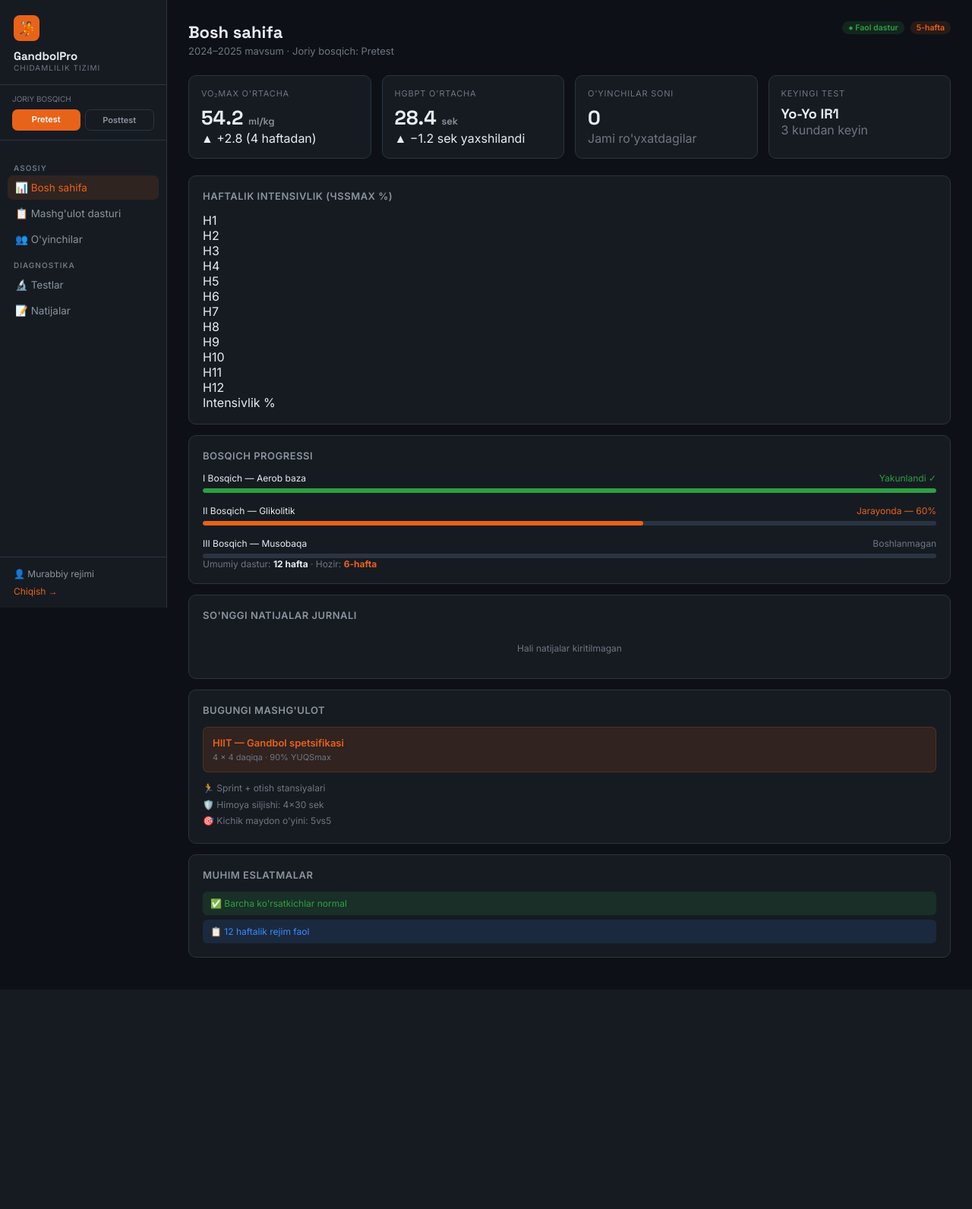
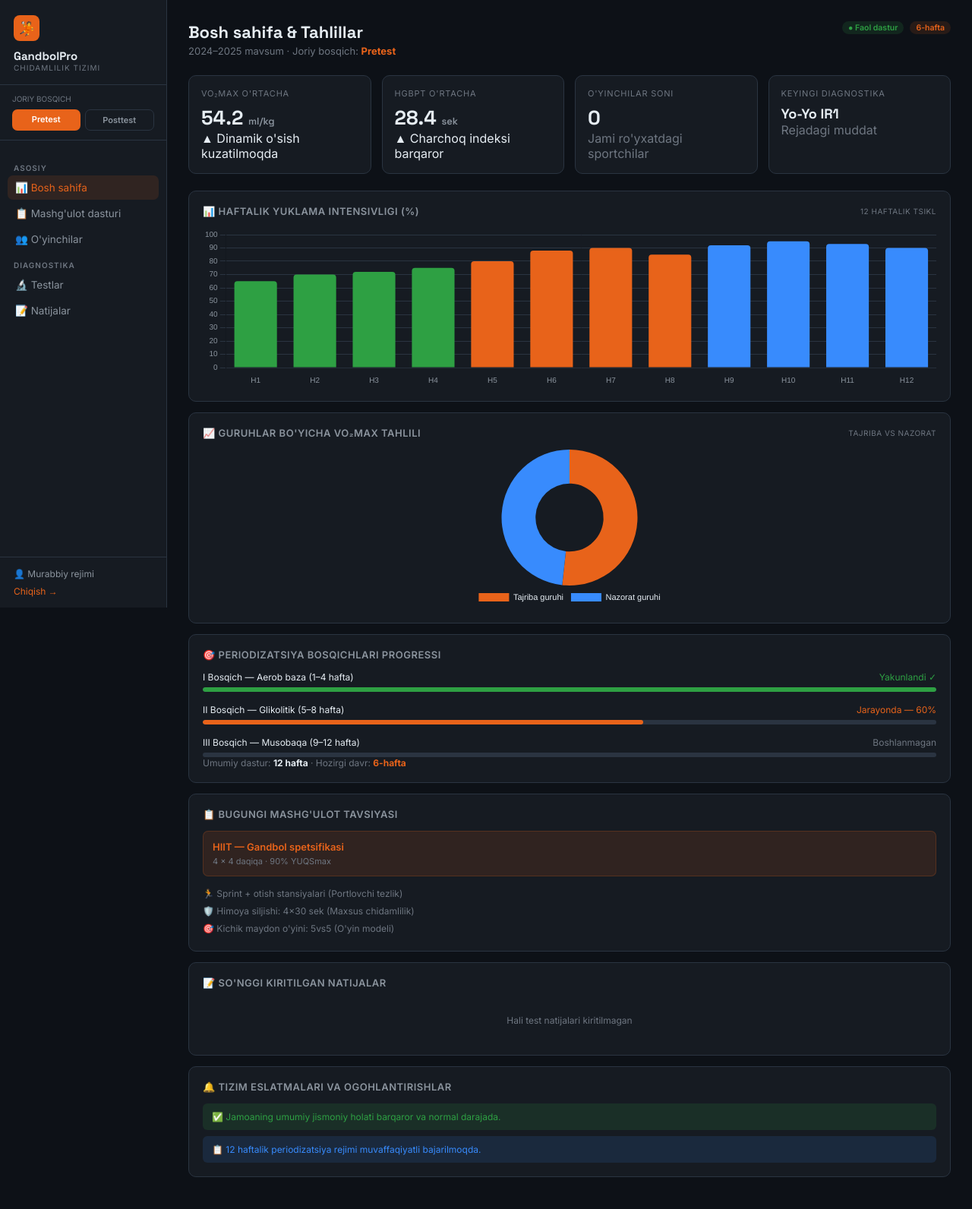
Before and after one commit to noilaabdullayeva506-ux/gandbolpro, a Flask app: page /coach in a window 1280 px wide. Shown: the whole page at 76% size. Before the commit the page ends 1261 px from the top, so only its background shows below. Run offline with Flask 3, Linux system fonts and the light colour scheme; the visitor is signed in with stand-in values (Sample User, id 1); data comes from the database, SQL or seed files in the repository; data that the repository does not hold is empty.

Commit message:
Update coach_dashboard.html

```diff
--- a/templates/coach_dashboard.html
+++ b/templates/coach_dashboard.html
@@ -3,99 +3,125 @@
 {% block content %}
 <div class="page-header">
   <div>
-    <div class="page-title">Bosh sahifa</div>
-    <div class="page-sub">2024–2025 mavsum · Joriy bosqich: {{ 'Pretest' if phase=='pretest' else 'Posttest' }}</div>
+    <div class="page-title">Bosh sahifa & Tahlillar</div>
+    <div class="page-sub">2024–2025 mavsum · Joriy bosqich: <strong style="color:var(--accent);">{{ 'Pretest' if phase=='pretest' else 'Posttest' }}</strong></div>
   </div>
   <div style="display:flex; gap:8px;">
     <span class="badge badge-green">● Faol dastur</span>
-    <span class="badge badge-orange">5-hafta</span>
+    <span class="badge badge-orange">6-hafta</span>
   </div>
 </div>
 
+<!-- Yuqori asosiy statistika kartochkalari -->
 <div class="cards-grid">
   <div class="stat-card">
     <div class="stat-label">VO₂max o'rtacha</div>
     <div class="stat-value">{{ avg_vo2 if avg_vo2 is not none else '54.2' }} <span class="stat-unit">ml/kg</span></div>
-    <div class="stat-change up">▲ +2.8 (4 haftadan)</div>
+    <div class="stat-change up">▲ Dinamik o'sish kuzatilmoqda</div>
   </div>
   <div class="stat-card">
     <div class="stat-label">HGBPT o'rtacha</div>
     <div class="stat-value">{{ avg_rsa if avg_rsa is not none else '28.4' }} <span class="stat-unit">sek</span></div>
-    <div class="stat-change up">▲ −1.2 sek yaxshilandi</div>
+    <div class="stat-change up">▲ Charchoq indeksi barqaror</div>
   </div>
   <div class="stat-card">
     <div class="stat-label">O'yinchilar soni</div>
-    <div class="stat-value">{{ n if n is not none else '14' }}</div>
-    <div class="stat-change" style="color:var(--text3)">Jami ro'yxatdagilar</div>
+    <div class="stat-value">{{ n if n is not none else '0' }}</div>
+    <div class="stat-change" style="color:var(--text3)">Jami ro'yxatdagi sportchilar</div>
   </div>
   <div class="stat-card">
-    <div class="stat-label">Keyingi test</div>
+    <div class="stat-label">Keyingi diagnostika</div>
     <div class="stat-value" style="font-size:18px">Yo-Yo IR1</div>
-    <div class="stat-change" style="color:var(--text3)">3 kundan keyin</div>
+    <div class="stat-change" style="color:var(--text3)">Rejadagi muddat</div>
   </div>
 </div>
 
+<!-- Asosiy grafiklar qismi (Chart.js diagrammalari) -->
 <div class="two-col">
+  <!-- 1-Grafik: Haftalik intensivlik -->
   <div class="card">
-    <div class="card-title">Haftalik intensivlik (ЧSSmax %)</div>
-    <div class="chart-area" id="weekly-chart">
-      <div class="bar-col"><div class="bar-fill" data-val="65%" style="height: 65%; background: rgb(46, 160, 67); opacity: 0.9;"></div><div class="bar-label">H1</div></div>
-      <div class="bar-col"><div class="bar-fill" data-val="70%" style="height: 70%; background: rgb(46, 160, 67); opacity: 0.9;"></div><div class="bar-label">H2</div></div>
-      <div class="bar-col"><div class="bar-fill" data-val="72%" style="height: 72%; background: rgb(46, 160, 67); opacity: 0.9;"></div><div class="bar-label">H3</div></div>
-      <div class="bar-col"><div class="bar-fill" data-val="75%" style="height: 75%; background: rgb(46, 160, 67); opacity: 0.9;"></div><div class="bar-label">H4</div></div>
-      <div class="bar-col"><div class="bar-fill" data-val="80%" style="height: 80%; background: rgb(232, 99, 26); opacity: 1;"></div><div class="bar-label">H5</div></div>
-      <div class="bar-col"><div class="bar-fill" data-val="88%" style="height: 88%; background: rgb(232, 99, 26); opacity: 1;"></div><div class="bar-label">H6</div></div>
-      <div class="bar-col"><div class="bar-fill" data-val="90%" style="height: 90%; background: rgb(232, 99, 26); opacity: 1;"></div><div class="bar-label">H7</div></div>
-      <div class="bar-col"><div class="bar-fill" data-val="85%" style="height: 85%; background: rgb(232, 99, 26); opacity: 1;"></div><div class="bar-label">H8</div></div>
-      <div class="bar-col"><div class="bar-fill" data-val="92%" style="height: 92%; background: rgb(56, 139, 253); opacity: 0.8;"></div><div class="bar-label">H9</div></div>
-      <div class="bar-col"><div class="bar-fill" data-val="95%" style="height: 95%; background: rgb(56, 139, 253); opacity: 0.8;"></div><div class="bar-label">H10</div></div>
-      <div class="bar-col"><div class="bar-fill" data-val="93%" style="height: 93%; background: rgb(56, 139, 253); opacity: 0.8;"></div><div class="bar-label">H11</div></div>
-      <div class="bar-col"><div class="bar-fill" data-val="90%" style="height: 90%; background: rgb(56, 139, 253); opacity: 0.8;"></div><div class="bar-label">H12</div></div>
+    <div class="card-title" style="display:flex; justify-content:space-between; align-items:center;">
+      <span>📊 Haftalik yuklama intensivligi (%)</span>
+      <span style="font-size:10px; color:var(--text3); font-weight:normal;">12 haftalik tsikl</span>
     </div>
-    <div class="legend">
-      <span><span class="legend-dot" style="background:var(--accent)"></span>Intensivlik %</span>
+    <div class="chart-area" style="height: 210px; position: relative; margin-top: 10px;">
+      <canvas id="weeklyIntensityChart"></canvas>
     </div>
   </div>
 
+  <!-- 2-Grafik: Guruhlar bo'yicha VO2max taqqoslamasi -->
   <div class="card">
-    <div class="card-title">Bosqich progressi</div>
+    <div class="card-title" style="display:flex; justify-content:space-between; align-items:center;">
+      <span>📈 Guruhlar bo'yicha VO₂max tahlili</span>
+      <span style="font-size:10px; color:var(--text3); font-weight:normal;">Tajriba vs Nazorat</span>
+    </div>
+    <div class="chart-area" style="height: 210px; position: relative; margin-top: 10px;">
+      <canvas id="groupComparisonChart"></canvas>
+    </div>
+  </div>
+</div>
+
+<!-- O'rta qism: Bosqich progressi va Bugungi mashg'ulot -->
+<div class="two-col">
+  <!-- Bosqich progressi -->
+  <div class="card">
+    <div class="card-title">🎯 Periodizatsiya bosqichlari progressi</div>
+
     <div style="margin-bottom:16px;">
       <div style="display:flex; justify-content:space-between; margin-bottom:6px; font-size:12px;">
-        <span>I Bosqich — Aerob baza</span>
+        <span>I Bosqich — Aerob baza (1–4 hafta)</span>
         <span style="color:var(--green)">Yakunlandi ✓</span>
       </div>
       <div style="background:var(--border); border-radius:3px; height:6px; overflow:hidden;">
         <div style="width:100%; background:var(--green); height:100%; border-radius:3px;"></div>
       </div>
     </div>
+
     <div style="margin-bottom:16px;">
       <div style="display:flex; justify-content:space-between; margin-bottom:6px; font-size:12px;">
-        <span>II Bosqich — Glikolitik</span>
+        <span>II Bosqich — Glikolitik (5–8 hafta)</span>
         <span style="color:var(--accent)">Jarayonda — 60%</span>
       </div>
       <div style="background:var(--border); border-radius:3px; height:6px; overflow:hidden;">
         <div style="width:60%; background:var(--accent); height:100%; border-radius:3px;"></div>
       </div>
     </div>
+
     <div>
       <div style="display:flex; justify-content:space-between; margin-bottom:6px; font-size:12px;">
-        <span>III Bosqich — Musobaqa</span>
+        <span>III Bosqich — Musobaqa (9–12 hafta)</span>
         <span style="color:var(--text3)">Boshlanmagan</span>
       </div>
       <div style="background:var(--border); border-radius:3px; height:6px; overflow:hidden;">
         <div style="width:0%; background:var(--blue); height:100%; border-radius:3px;"></div>
       </div>
     </div>
+
     <div class="divider"></div>
     <div style="font-size:12px; color:var(--text3)">
-      Umumiy dastur: <strong style="color:var(--text)">12 hafta</strong> · Hozir: <strong style="color:var(--accent)">6-hafta</strong>
+      Umumiy dastur: <strong style="color:var(--text)">12 hafta</strong> · Hozirgi davr: <strong style="color:var(--accent)">6-hafta</strong>
+    </div>
+  </div>
+
+  <!-- Bugungi mashg'ulot rejasi -->
+  <div class="card">
+    <div class="card-title">📋 Bugungi mashg'ulot tavsiyasi</div>
+    <div style="background:var(--accent-dim); border:1px solid rgba(232,99,26,0.2); border-radius:7px; padding:12px; margin-bottom:12px;">
+      <div style="font-size:13px; font-weight:600; color:var(--accent); margin-bottom:4px;">HIIT — Gandbol spetsifikasi</div>
+      <div style="font-size:11px; color:var(--text3)">4 × 4 daqiqa · 90% YUQSmax</div>
+    </div>
+    <div style="font-size:12px; color:var(--text3); line-height:1.9">
+      🏃 Sprint + otish stansiyalari (Portlovchi tezlik)<br>
+      🛡️ Himoya siljishi: 4×30 sek (Maxsus chidamlilik)<br>
+      🎯 Kichik maydon o'yini: 5vs5 (O'yin modeli)
     </div>
   </div>
 </div>
 
-<div class="three-col">
+<!-- Pastki qism: So'nggi natijalar va Eslatmalar -->
+<div class="two-col">
   <div class="card">
-    <div class="card-title">So'nggi natijalar jurnali</div>
+    <div class="card-title">📝 So'nggi kiritilgan natijalar</div>
     {% if recent %}
     <div style="max-height: 180px; overflow-y: auto;">
       <table class="result-table">
@@ -104,8 +130,8 @@
           {% for r in recent %}
           <tr>
             <td>{{ r.created_at.strftime('%d.%m.%Y') }}</td>
-            <td>{{ r.player.name }}</td>
-            <td>{{ r.test_name }}</td>
+            <td><strong>{{ r.player.name }}</strong></td>
+            <td><span class="chip">{{ r.test_name }}</span></td>
             <td><strong>{{ r.result_text }}</strong></td>
           </tr>
           {% endfor %}
@@ -113,29 +139,86 @@
       </table>
     </div>
     {% else %}
-    <div style="font-size:12px; color:var(--text3); text-align:center; padding:14px 0;">Hali natijalar kiritilmagan</div>
+    <div style="font-size:12px; color:var(--text3); text-align:center; padding:20px 0;">Hali test natijalari kiritilmagan</div>
     {% endif %}
   </div>
 
   <div class="card">
-    <div class="card-title">Bugungi mashg'ulot</div>
-    <div style="background:var(--accent-dim); border:1px solid rgba(232,99,26,0.2); border-radius:7px; padding:12px; margin-bottom:10px;">
-      <div style="font-size:13px; font-weight:600; color:var(--accent); margin-bottom:4px;">HIIT — Gandbol spetsifikasi</div>
-      <div style="font-size:11px; color:var(--text3)">4 × 4 daqiqa · 90% YUQSmax</div>
-    </div>
-    <div style="font-size:12px; color:var(--text3); line-height:1.8">
-      🏃 Sprint + otish stansiyalari<br>
-      🛡️ Himoya siljishi: 4×30 sek<br>
-      🎯 Kichik maydon o'yini: 5vs5
-    </div>
-  </div>
-
-  <div class="card">
-    <div class="card-title">Muhim eslatmalar</div>
-    <div style="display:flex; flex-direction:column; gap:6px;">
-      <div style="background:var(--green-dim); border-radius:6px; padding:8px 10px; font-size:12px; color:var(--green)">✅ Barcha ko'rsatkichlar normal</div>
-      <div style="background:var(--blue-dim); border-radius:6px; padding:8px 10px; font-size:12px; color:var(--blue)">📋 12 haftalik rejim faol</div>
+    <div class="card-title">🔔 Tizim eslatmalari va ogohlantirishlar</div>
+    <div style="display:flex; flex-direction:column; gap:8px;">
+      <div style="background:var(--green-dim); border-radius:6px; padding:10px 12px; font-size:12px; color:var(--green)">
+        ✅ Jamoaning umumiy jismoniy holati barqaror va normal darajada.
+      </div>
+      <div style="background:var(--blue-dim); border-radius:6px; padding:10px 12px; font-size:12px; color:var(--blue)">
+        📋 12 haftalik periodizatsiya rejimi muvaffaqiyatli bajarilmoqda.
+      </div>
     </div>
   </div>
 </div>
+
+<!-- Chart.js skripti orqali diagrammalarni jonlantirish -->
+<script src="https://cdn.jsdelivr.net/npm/chart.js"></script>
+<script>
+document.addEventListener("DOMContentLoaded", function() {
+  // 1. Haftalik intensivlik diagrammasi (Bar Chart)
+  const ctx1 = document.getElementById('weeklyIntensityChart').getContext('2d');
+  new Chart(ctx1, {
+    type: 'bar',
+    data: {
+      labels: ['H1', 'H2', 'H3', 'H4', 'H5', 'H6', 'H7', 'H8', 'H9', 'H10', 'H11', 'H12'],
+      datasets: [{
+        label: 'Intensivlik %',
+        data: [65, 70, 72, 75, 80, 88, 90, 85, 92, 95, 93, 90],
+        backgroundColor: [
+          '#2ea043', '#2ea043', '#2ea043', '#2ea043',
+          '#e8631a', '#e8631a', '#e8631a', '#e8631a',
+          '#388bfd', '#388bfd', '#388bfd', '#388bfd'
+        ],
+        borderRadius: 4
+      }]
+    },
+    options: {
+      responsive: true,
+      maintainAspectRatio: false,
+      plugins: { legend: { display: false } },
+      scales: {
+        y: {
+          beginAtZero: true,
+          max: 100,
+          grid: { color: '#2a3441' },
+          ticks: { color: '#8b949e', font: { size: 10 } }
+        },
+        x: {
+          grid: { display: false },
+          ticks: { color: '#8b949e', font: { size: 10 } }
+        }
+      }
+    }
+  });
+
+  // 2. Guruhlar bo'yicha tahlil diagrammasi (Doughnut yoki Bar)
+  const ctx2 = document.getElementById('groupComparisonChart').getContext('2d');
+  new Chart(ctx2, {
+    type: 'doughnut',
+    data: {
+      labels: ['Tajriba guruhi', 'Nazorat guruhi'],
+      datasets: [{
+        data: [56.9, 53.1], // Ilmiy asosdagi o'rtacha VO2max ko'rsatkichlari misoli
+        backgroundColor: ['#e8631a', '#388bfd'],
+        borderWidth: 0
+      }]
+    },
+    options: {
+      responsive: true,
+      maintainAspectRatio: false,
+      plugins: {
+        legend: {
+          position: 'bottom',
+          labels: { color: '#e6edf3', font: { size: 11 } }
+        }
+      }
+    }
+  });
+});
+</script>
 {% endblock %}
```
